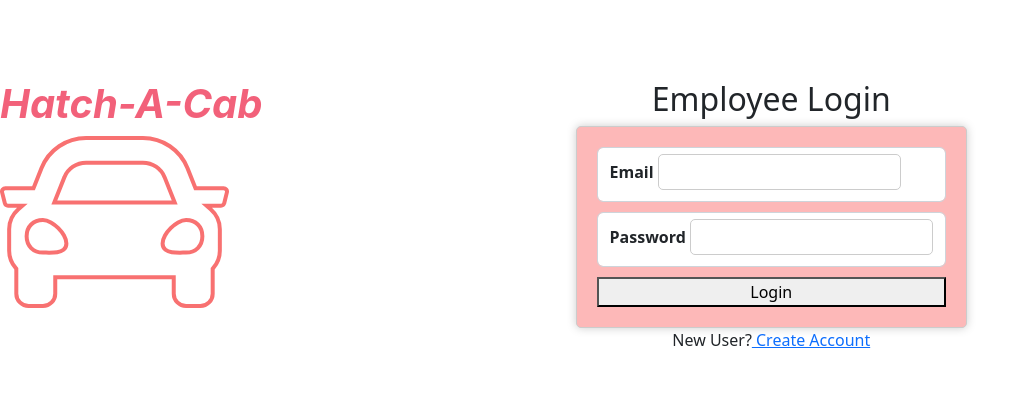
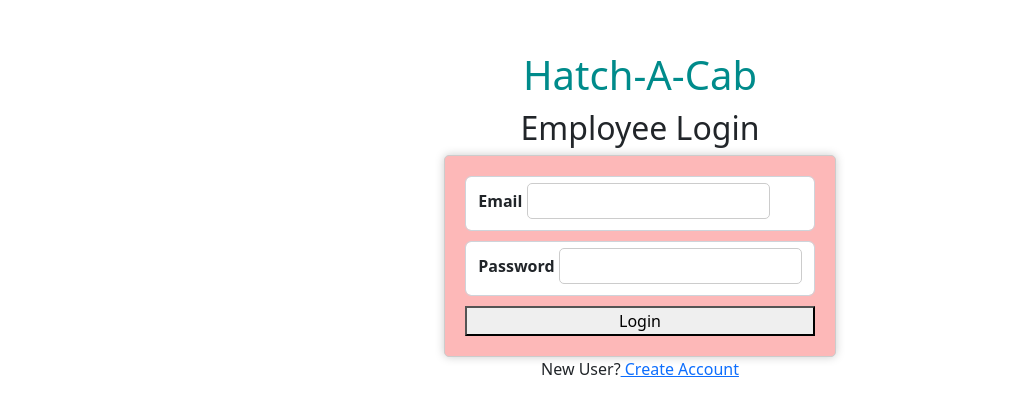
Before and after one commit to UI-GGN/CBP3-React-Rebels, a React (Create React App) app: page / in a window 1280 px wide. Shown: the part 181-594 px from the top of the page, without its empty margins (0-1033 px from the left). Built offline with nearby package versions, Linux system fonts and the light colour scheme.

Commit message:
[Akshit] Revert. Changes on login page

```diff
--- a/src/pages/Login.js
+++ b/src/pages/Login.js
@@ -5,7 +5,6 @@ import '../styles/pages/Login.scss';
 import Form from '../components/Form';
 import { useNavigate } from 'react-router-dom';
 import '../styles/components/Form.scss';
-import Logo from '../components/Logo';
 
 const Login = (props) => {
   const [error, setError] = useState(null);
@@ -30,7 +29,7 @@ const Login = (props) => {
 
   return (
     <div>
-      <Logo />
+      <h1 className="login-container">Hatch-A-Cab</h1>
       <div className="login-container">
         <h2>Employee Login</h2>
         <Form
```
